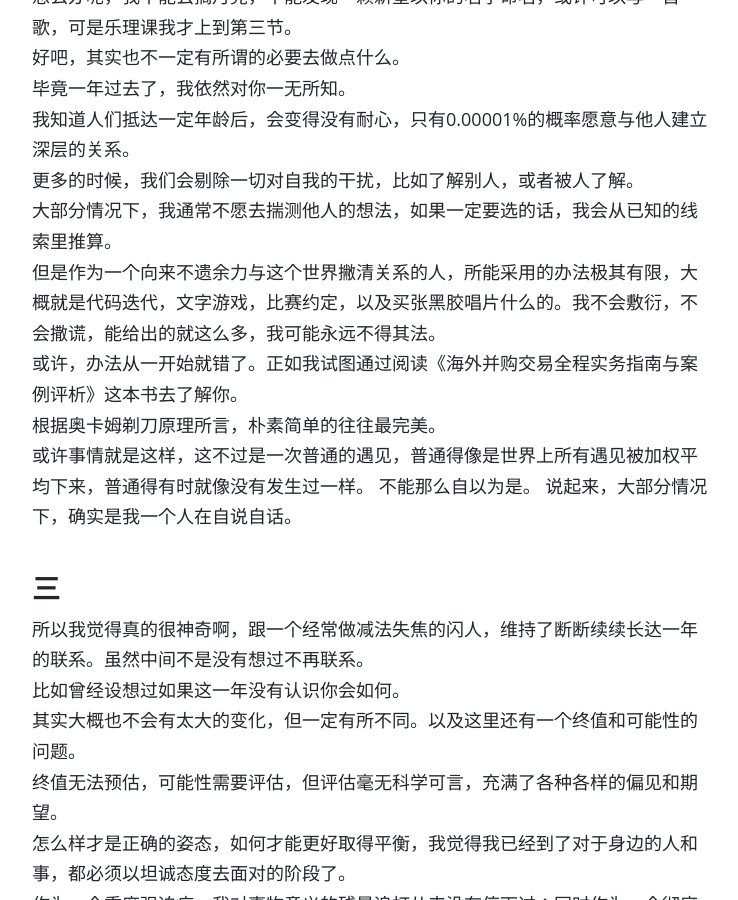
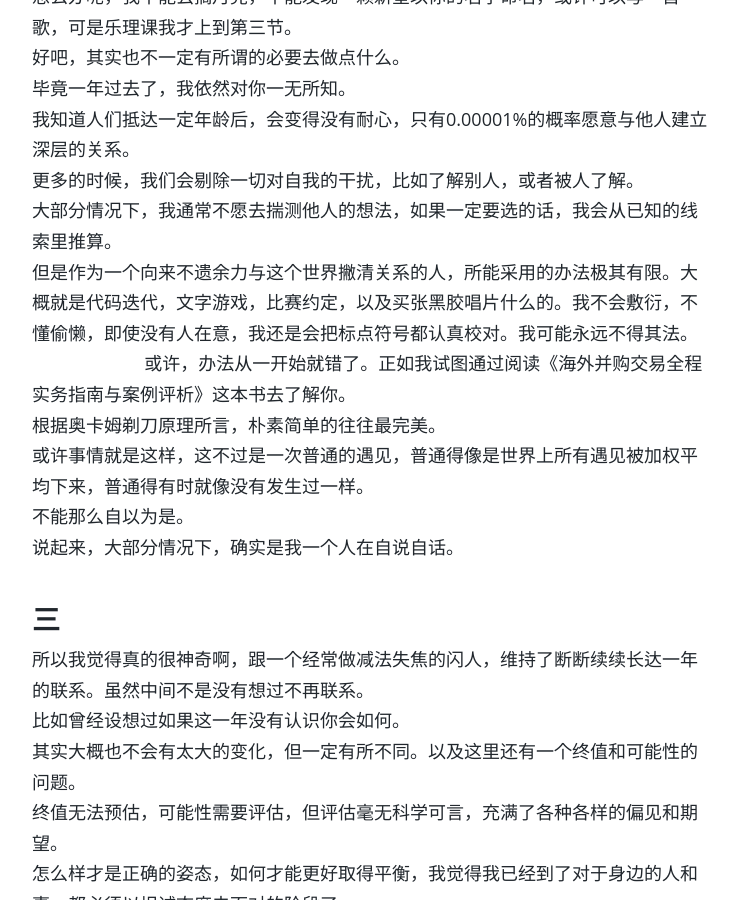
Before and after one commit to sardine2/wangshourong, a Jekyll site: the page built from _posts/2016-11-28-Something-About-The-Vanished-Elephant.md, in a window 1280 px wide and 900 px high, scrolled down 3098 px. Shown: the whole window, without its empty margins (268-1006 px from the left). Built offline with Jekyll 4.4.1, drawn with Linux system fonts in a browser that asks for light colours; comment, search, counter and statistics services are not loaded.

Commit message:
Update 2016-11-28-Something-About-The-Vanished-Elephant.md

```diff
--- a/_posts/2016-11-28-Something-About-The-Vanished-Elephant.md
+++ b/_posts/2016-11-28-Something-About-The-Vanished-Elephant.md
@@ -87,7 +87,7 @@ $ git log -- graph
 我知道人们抵达一定年龄后，会变得没有耐心，只有0.00001%的概率愿意与他人建立深层的关系。
 更多的时候，我们会剔除一切对自我的干扰，比如了解别人，或者被人了解。
 大部分情况下，我通常不愿去揣测他人的想法，如果一定要选的话，我会从已知的线索里推算。
-但是作为一个向来不遗余力与这个世界撇清关系的人，所能采用的办法极其有限，大概就是代码迭代，文字游戏，比赛约定，以及买张黑胶唱片什么的。我不会敷衍，不会撒谎，能给出的就这么多，我可能永远不得其法。
+但是作为一个向来不遗余力与这个世界撇清关系的人，所能采用的办法极其有限。大概就是代码迭代，文字游戏，比赛约定，以及买张黑胶唱片什么的。我不会敷衍，不懂偷懒，即使没有人在意，我还是会把标点符号都认真校对。我可能永远不得其法。
 或许，办法从一开始就错了。正如我试图通过阅读《海外并购交易全程实务指南与案例评析》这本书去了解你。
 根据奥卡姆剃刀原理所言，朴素简单的往往最完美。
 或许事情就是这样，这不过是一次普通的遇见，普通得像是世界上所有遇见被加权平均下来，普通得有时就像没有发生过一样。
```
